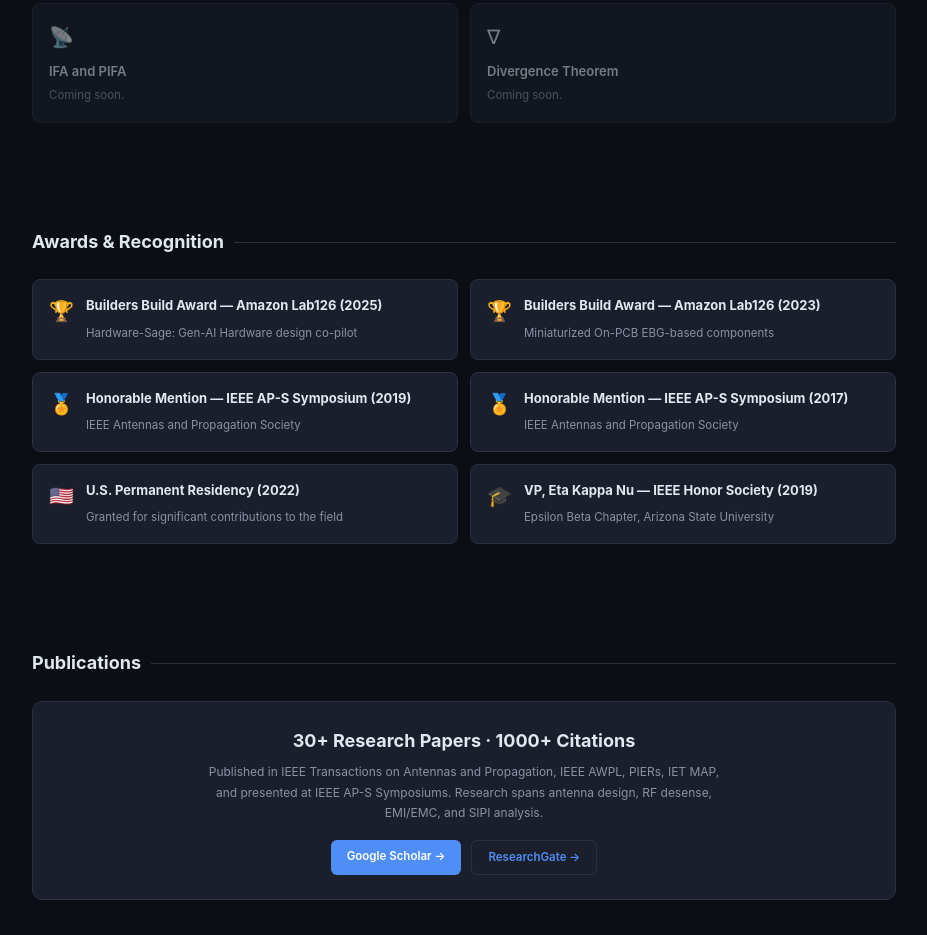
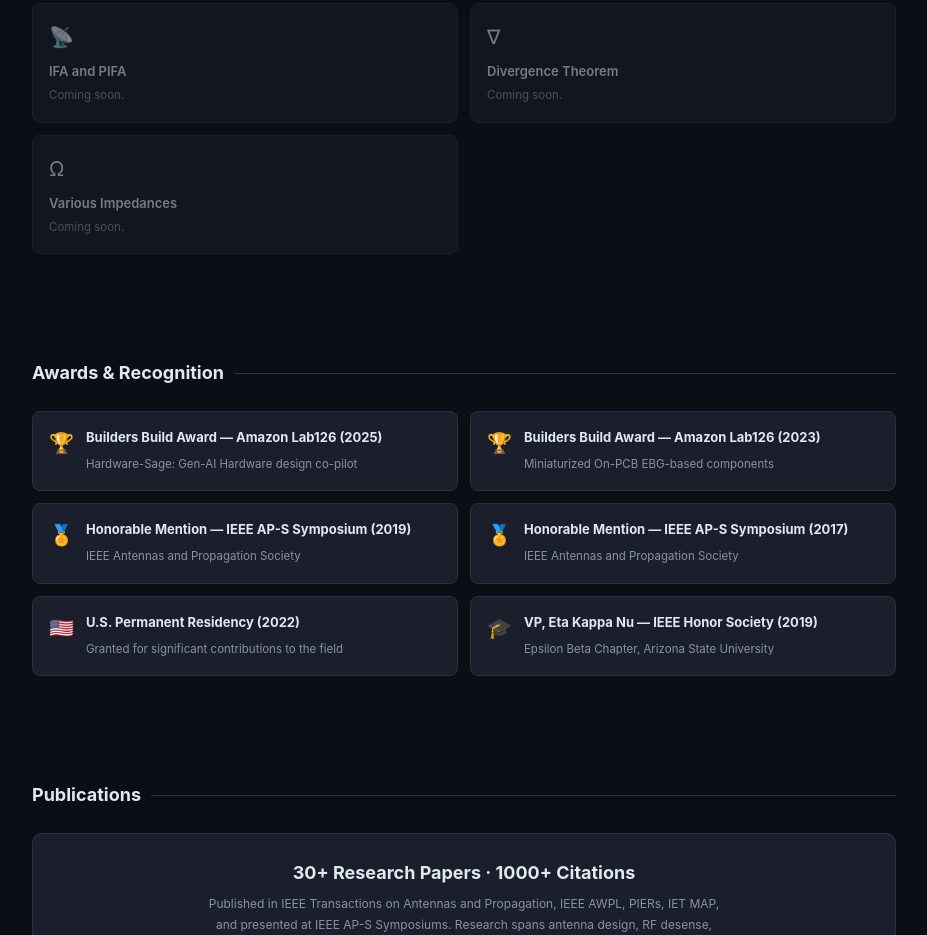
Before and after one commit to eda83536/eda83536.github.io, a plain HTML site: page index.html in a window 1280 px wide. Shown: the part 2215-3150 px from the top of the page, without its empty margins (176-1103 px from the left). Drawn offline with Linux system fonts and the light colour scheme.

Commit message:
feat: Add Various Impedances as upcoming blog topic

```diff
--- a/index.html
+++ b/index.html
@@ -192,6 +192,7 @@
     <div class="c" style="opacity:0.5"><div class="icon">🔄</div><h4>Poynting-Heaviside Vector</h4><p>Coming soon.</p></div>
     <div class="c" style="opacity:0.5"><div class="icon">📡</div><h4>IFA and PIFA</h4><p>Coming soon.</p></div>
     <div class="c" style="opacity:0.5"><div class="icon">∇</div><h4>Divergence Theorem</h4><p>Coming soon.</p></div>
+    <div class="c" style="opacity:0.5"><div class="icon">Ω</div><h4>Various Impedances</h4><p>Coming soon.</p></div>
   </div>
 </div>
 
```
